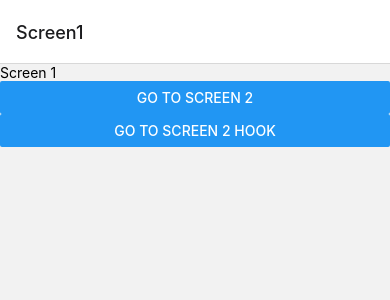
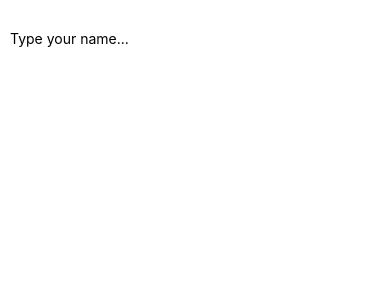
Before and after one commit to phongnguyenrvn1995/React-Native-learning, a React Native app in the folder My-Expo-Prj/: screen / in a window 390 px wide. Shown: the top 300 px of the page. Built offline with nearby package versions, Linux system fonts and the light colour scheme.

Commit message:
Persistence

```diff
--- a/My-Expo-Prj/App.js
+++ b/My-Expo-Prj/App.js
@@ -32,10 +32,12 @@ import { MyFlatList } from './MyFlatList';
 import { MySectionHeterogenousList, MySectionHomogenousList } from './MySectionList';
 import { MyNavigation } from './MyNavigation';
 import MyReactNavigation from './MyReactNavigation';
+import { MyAsyncStorage } from './MyAsyncStorage/MyAsyncStorage';
 
 export default function App() {
   return (
-    <MyReactNavigation />
+    <MyAsyncStorage />
+    // <MyReactNavigation />
     // <MyNavigation />
     // <MySectionHeterogenousList />
     // <MySectionHomogenousList />
--- /dev/null
+++ b/My-Expo-Prj/MyAsyncStorage/MyAsyncStorage.jsx
@@ -0,0 +1,47 @@
+import React, { useEffect, useState } from "react";
+import { StyleSheet, Text, View } from "react-native";
+import { MyInput } from "./MyInput";
+import AsyncStorage from "@react-native-async-storage/async-storage";
+
+export function MyAsyncStorage() {
+    const [name, setName] = useState('');
+
+    async function loadName() {
+        try {
+            const savedName = await AsyncStorage.getItem("MY_NAME");
+            if(saveName === null) return;
+            setName(savedName);
+        } catch(ex) {
+            console.log(ex);
+        }
+    }
+
+    async function saveName(name) {
+        try {
+            await AsyncStorage.setItem("MY_NAME", name);
+            setName(name);
+        } catch(ex) {
+            console.log(ex);
+        }
+    }
+
+    useEffect(() => {
+        loadName();
+    }, null);
+
+    return (<View style={styles.container}>
+        <MyInput placeholder="Type your name..."
+            onSubmit={(text) => {
+                console.log(text);
+                saveName(text);
+            }} />
+        <Text>{name}</Text>
+    </View>);
+}
+
+const styles = StyleSheet.create({
+    container: {
+        flex: 1,
+        marginTop: 20
+    }
+});
--- /dev/null
+++ b/My-Expo-Prj/MyAsyncStorage/MyInput.jsx
@@ -0,0 +1,17 @@
+import React, { useState } from "react";
+import { TextInput, View } from "react-native";
+
+export function MyInput({placeholder, onSubmit}) {
+    const [text, setText] = useState('');
+    return (
+        <TextInput
+            style={{padding: 10}}
+            value={text}
+            placeholder={placeholder}
+            onChangeText={(text) => setText(text)}
+            onSubmitEditing={(e) => {
+                onSubmit(e.nativeEvent.text);
+                setText('');
+            }} />
+    );
+}
--- a/My-Expo-Prj/package.json
+++ b/My-Expo-Prj/package.json
@@ -9,9 +9,11 @@
     "web": "expo start --web"
   },
   "dependencies": {
+    "@react-native-async-storage/async-storage": "^1.22.3",
     "@react-navigation/native": "^6.1.15",
     "@react-navigation/native-stack": "^6.9.23",
     "@types/react": "~18.2.45",
+    "AsyncStorage": "^0.1.5",
     "expo": "~50.0.7",
     "expo-status-bar": "~1.11.1",
     "react": "18.2.0",
```
Also changed, not shown: 1 other file (tests, documents, lock files or other folders).
